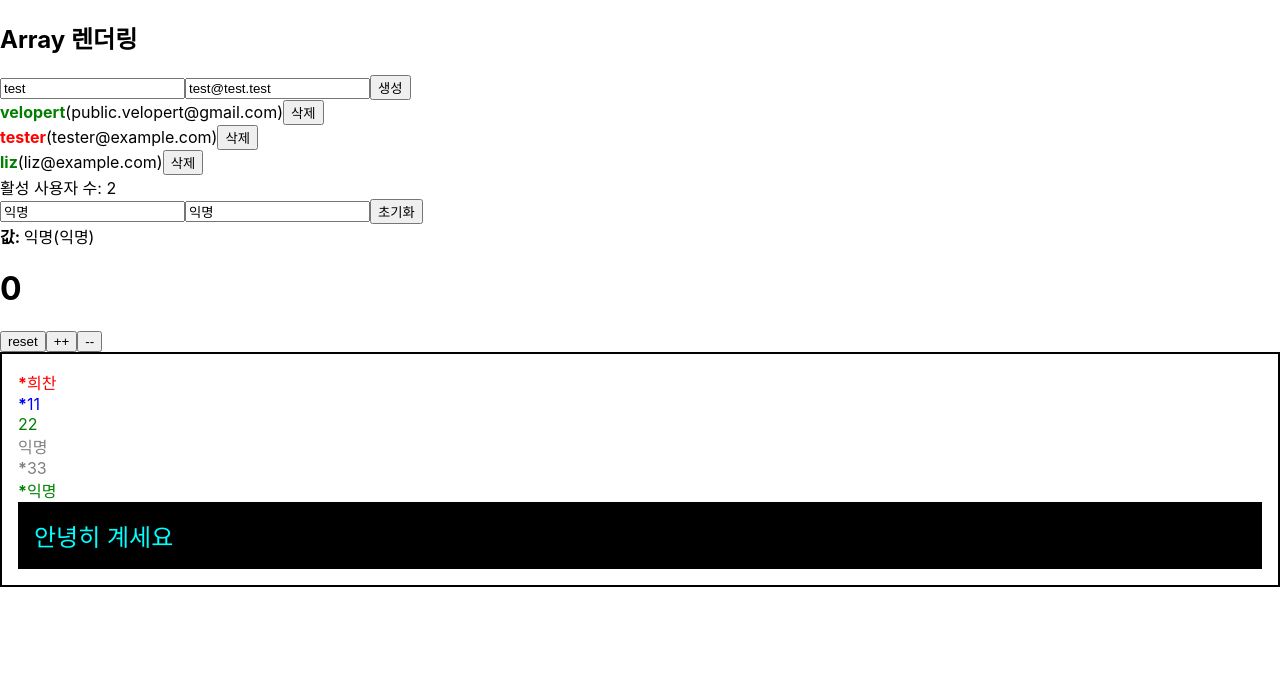
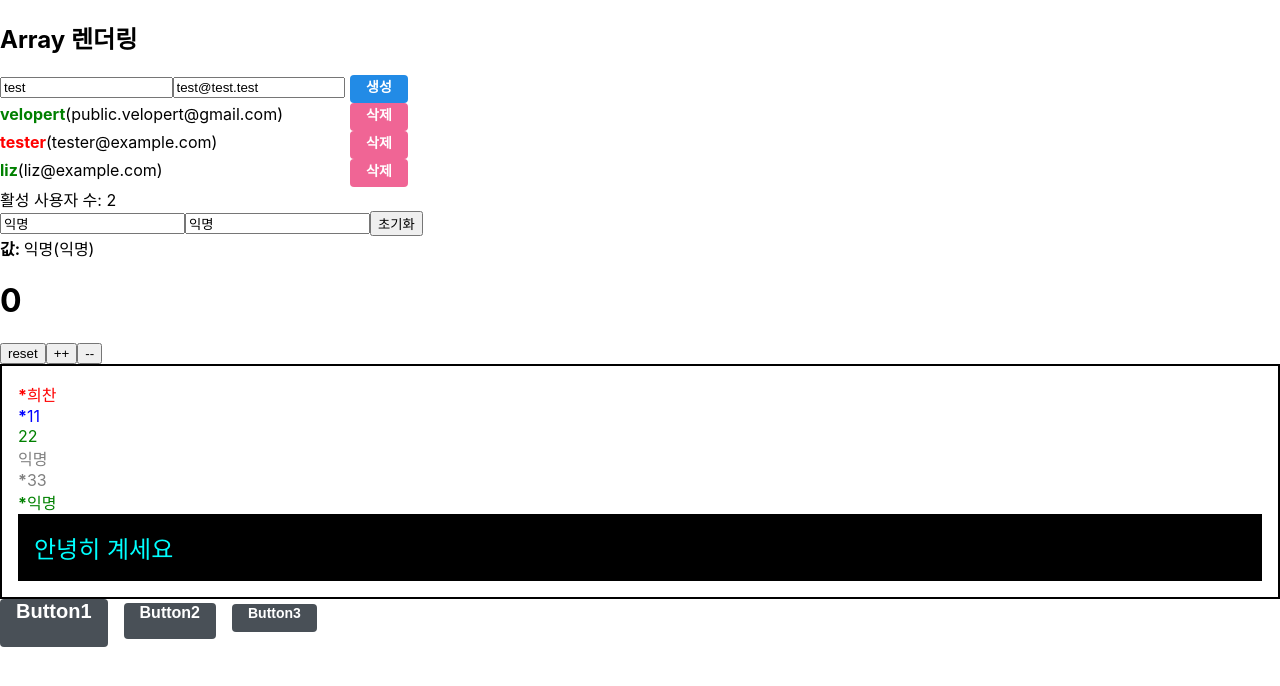
Before and after one commit to LOG-INFO/react-velopert, a React (Create React App) app: page / in a window 1280 px wide. Shown: the top 686 px of the page. Built offline with nearby package versions, Linux system fonts and the light colour scheme.

Commit message:
Button Styling

```diff
--- a/package.json
+++ b/package.json
@@ -6,6 +6,8 @@
     "@testing-library/jest-dom": "^5.16.4",
     "@testing-library/react": "^13.1.1",
     "@testing-library/user-event": "^13.5.0",
+    "classnames": "^2.3.1",
+    "node-sass": "^7.0.1",
     "react": "^18.1.0",
     "react-dom": "^18.1.0",
     "react-scripts": "5.0.1",
--- a/src/App.js
+++ b/src/App.js
@@ -3,9 +3,9 @@ import Hello from './Hello'
 import Wrapper from './Wrapper'
 import InputSample from './InputSample'
 import UserDashboard from './user/UserDashboard'
+import Button from './components/Button'
 
 const App = () => {
-
   return (
     <>
       <UserDashboard />
@@ -21,17 +21,21 @@ const App = () => {
         <Hello color="green" isBold={true} />
         <div style={style}>{bye}</div>
       </Wrapper>
-
+      <div className="buttons">
+        <Button size="large">Button1</Button>
+        <Button size="medium">Button2</Button>
+        <Button size="small">Button3</Button>
+      </div>
     </>
   )
 }
 
-const bye = "안녕히 계세요"
+const bye = '안녕히 계세요'
 const style = {
   backgroundColor: 'black',
   color: 'aqua',
   fontSize: 24,
-  padding: '1rem'
+  padding: '1rem',
 }
 
-export default App;
+export default App
--- /dev/null
+++ b/src/components/Button.js
@@ -0,0 +1,18 @@
+import classNames from 'classnames'
+import React from 'react'
+import './Button.scss'
+
+function Button({ children, size, color, onClick }) {
+  return (
+    <button className={classNames('Button', size, color)} onClick={onClick}>
+      {children}
+    </button>
+  )
+}
+
+Button.defaultProps = {
+  size: 'medium',
+  color: 'gray',
+}
+
+export default Button
--- /dev/null
+++ b/src/components/Button.scss
@@ -0,0 +1,65 @@
+$blue: #228be6;
+$gray: #495057;
+$pink: #f06595;
+
+@mixin button-color($color) {
+  background: $color;
+  &:hover {
+    background: lighten($color, 10%);
+  }
+  &:active {
+    background: darken($color, 10%);
+  }
+}
+
+.Button {
+  display: inline-flex;
+  color: white;
+  font-weight: bold;
+  outline: none;
+  border-radius: 4px;
+  border: none;
+  cursor: pointer;
+
+  height: 2.25rem;
+  padding-left: 1rem;
+  padding-right: 1rem;
+  font-size: 1rem;
+
+  // 사이즈 관리
+  &.large {
+    height: 3rem;
+    padding-left: 1rem;
+    padding-right: 1rem;
+    font-size: 1.25rem;
+  }
+
+  &.medium {
+    height: 2.25rem;
+    padding-left: 1rem;
+    padding-right: 1rem;
+    font-size: 1rem;
+  }
+
+  &.small {
+    height: 1.75rem;
+    font-size: 0.875rem;
+    padding-left: 1rem;
+    padding-right: 1rem;
+  }
+
+  // 색상 관리
+  &.blue {
+    @include button-color($blue);
+  }
+  &.gray {
+    @include button-color($gray);
+  }
+  &.pink {
+    @include button-color($pink);
+  }
+
+  & + & {
+    margin-left: 1rem;
+  }
+}
--- a/src/user/CreateUser.js
+++ b/src/user/CreateUser.js
@@ -1,4 +1,5 @@
 import React, { useContext, useRef } from 'react'
+import Button from '../components/Button'
 import useInputs from '../hooks/useInputs'
 import { UserDispatch } from './UserDashboard'
 
@@ -20,8 +21,27 @@ const CreateUser = ({ user }) => {
   const dispatch = useContext(UserDispatch)
   return (
     <>
-      <form
-        onSubmit={(event) => {
+      <form>
+        <div style={{ width: 350 + 'px', display: 'inline-block' }}>
+          <input
+            name="username"
+            placeholder="계정명"
+            value={inputUserName}
+            onChange={onChange}
+            style={{ width: '47%' }}
+          ></input>
+          <input
+            name="email"
+            placeholder="이메일"
+            value={inputEmail}
+            onChange={onChange}
+            style={{ width: '47%' }}
+          ></input>
+        </div>
+        <Button
+          size="small"
+          color="blue"
+          onClick={(event) => {
             event.preventDefault()
             //   onCreate(event)
             const newUser = {
@@ -37,19 +57,8 @@ const CreateUser = ({ user }) => {
             })
           }}
         >
-        <input
-          name="username"
-          placeholder="계정명"
-          value={inputUserName}
-          onChange={onChange}
-        ></input>
-        <input
-          name="email"
-          placeholder="이메일"
-          value={inputEmail}
-          onChange={onChange}
-        ></input>
-        <input type="submit" value="생성"></input>
+          생성
+        </Button>
       </form>
     </>
   )
--- a/src/user/UserList.js
+++ b/src/user/UserList.js
@@ -1,4 +1,5 @@
 import React, { useContext, useEffect } from 'react'
+import Button from '../components/Button'
 import { UserDispatch } from './UserDashboard'
 
 // https://react.vlpt.us/basic/11-render-array.html
@@ -20,6 +21,7 @@ const UserElement = React.memo(({ user }) => {
 
   return (
     <div>
+      <div style={{ display: 'inline-block', width: 350 + 'px' }}>
         <b
           style={{ cursor: 'pointer', color: active ? 'green' : 'red' }}
           onClick={() => dispatch({ type: 'TOGGLE_USER', toggledUserId: id })}
@@ -27,11 +29,14 @@ const UserElement = React.memo(({ user }) => {
           {username}
         </b>
         <span>({email})</span>
-      <button
+      </div>
+      <Button
+        size="small"
+        color="pink"
         onClick={() => dispatch({ type: 'DELETE_USER', deletedUserId: id })}
       >
         삭제
-      </button>
+      </Button>
     </div>
   )
 })
```
Also changed, not shown: src/App.css (deleted, +0 -38 lines), src/App.scss (added, +10 -0 lines), 1 other file (tests, documents, lock files or other folders). Lines whose indentation alone changed are shown as unchanged.
